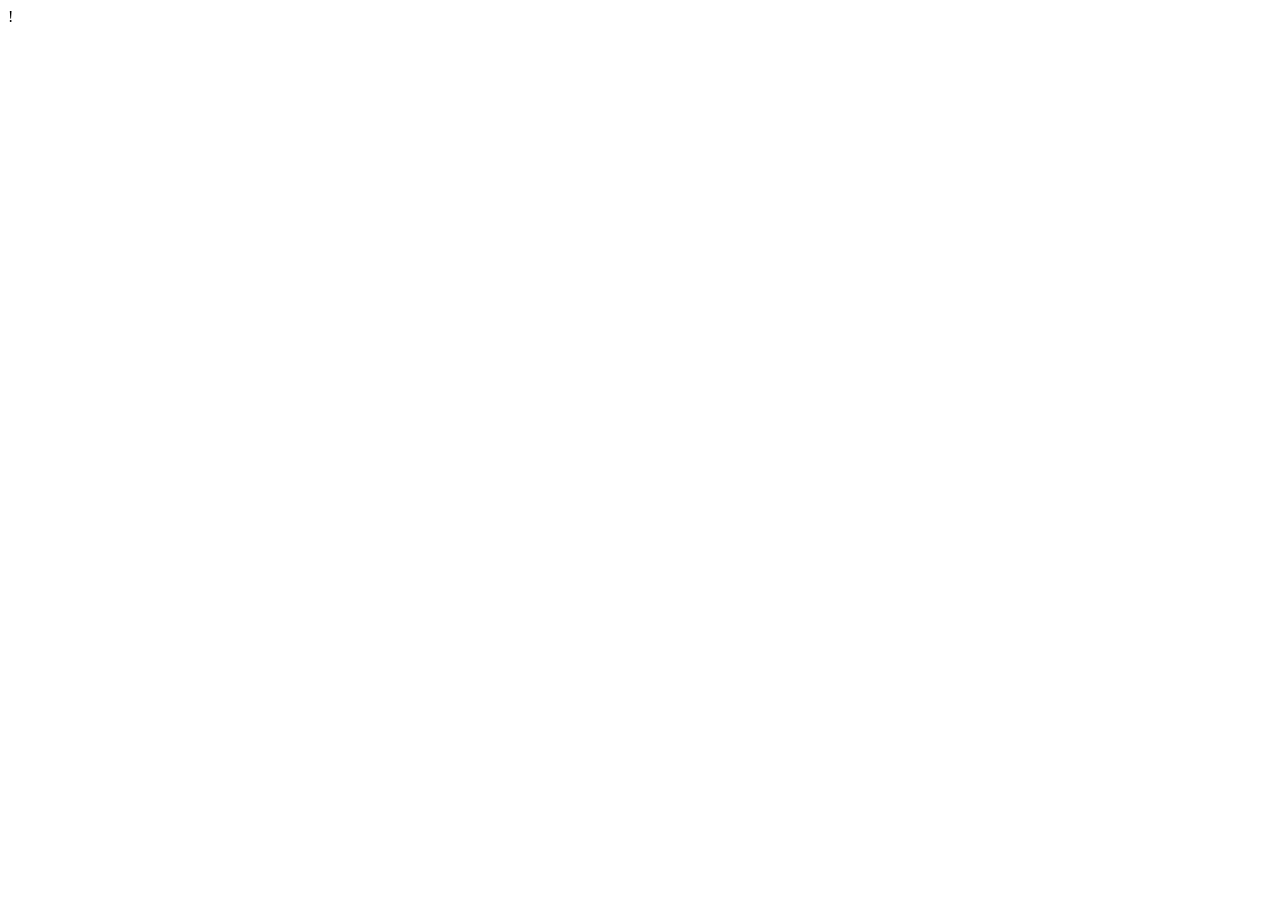
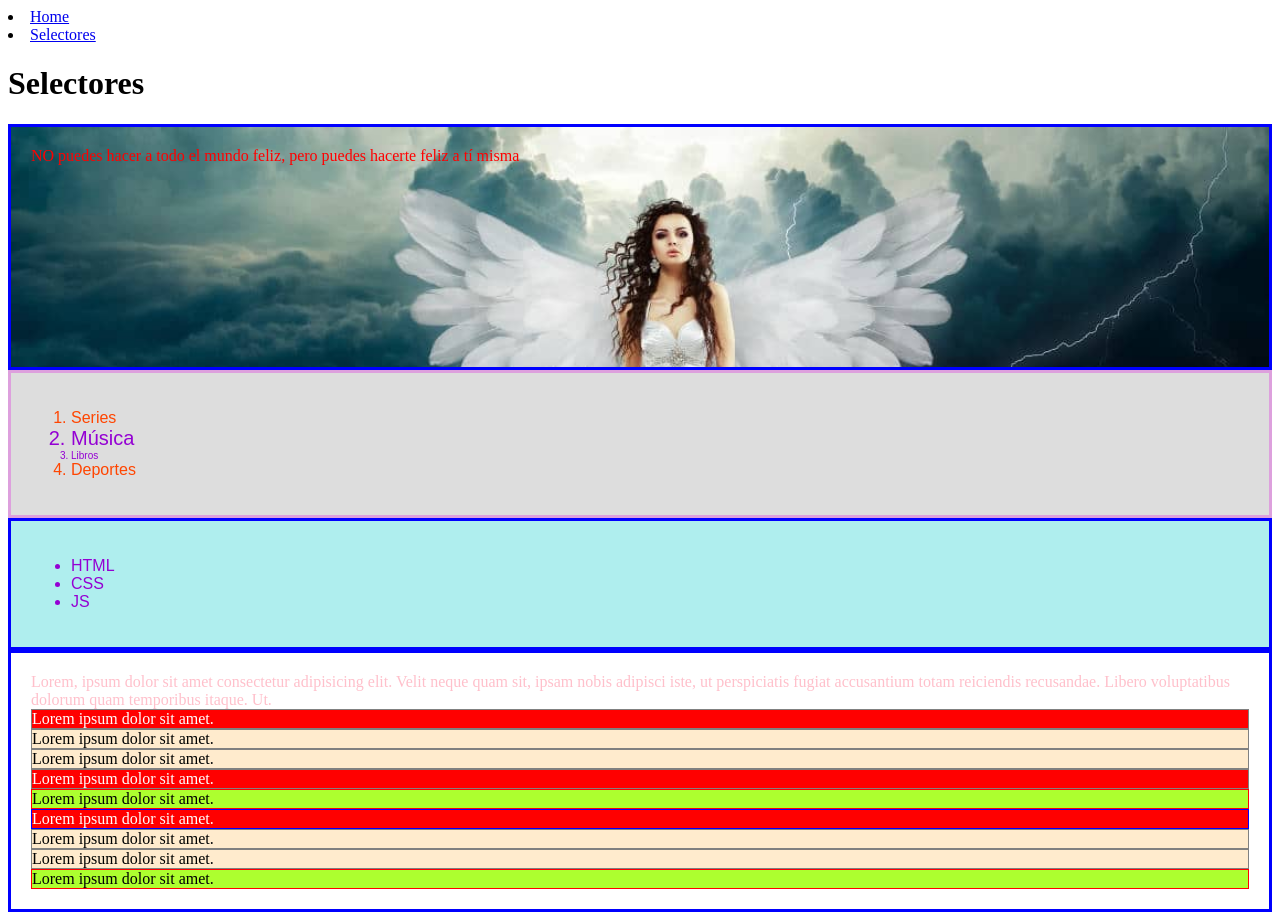
Before and after one commit to fullstack82/ejercicio-1-css3, a website: page www/selectores.html in a window 1280 px wide. Before the commit the page ends 800 px from the top, so only its background shows below. Drawn offline with Linux system fonts and the light colour scheme.

Commit message:
Ejercicio basico de CSS3

```diff
--- a/www/selectores.html
+++ b/www/selectores.html
@@ -1 +1,56 @@
-!
+<!DOCTYPE html>
+<html lang="en">
+
+<head>
+    <meta charset="UTF-8">
+    <meta name="viewport" content="width=device-width, initial-scale=1.0">
+    <title>Selectores</title>
+    <link rel="stylesheet" href="/styles/style.css">
+    <link rel="stylesheet" href="/styles/selectores.css">
+
+</head>
+
+<body>
+    <header>
+        <nav>
+            <li><a href="/">Home</a></li>
+            <li><a href="/selectores.html">Selectores</a></li>
+        </nav>
+    </header>
+    <h1>Selectores</h1>
+    <section id="intro">
+        <p lang="lat">NO puedes hacer a todo el mundo feliz, pero puedes hacerte feliz a tí misma</p>
+    </section>
+    <section id="ocio">
+        <ol>
+            <li class="item-list red">Series</li>
+            <li class="item-list big">Música</li>
+            <li class="item-list small">Libros</li>
+            <li class="item-list red">Deportes</li>
+        </ol>
+    </section>
+    <section id="desarrollo">
+        <ul>
+            <li class="item-list">HTML</li>
+            <li class="item-list">CSS</li>
+            <li class="item-list">JS</li>
+        </ul>
+    </section>
+    <section id="atributos">
+        <p data-author="Tu">Lorem, ipsum dolor sit amet consectetur adipisicing elit. Velit neque quam sit, ipsam nobis
+            adipisci iste, ut perspiciatis fugiat accusantium totam reiciendis recusandae. Libero voluptatibus dolorum
+            quam temporibus itaque. Ut.</p>
+        <article data-etiquetas="destacado oferta">Lorem ipsum dolor sit amet.</article>
+        <article data-etiquetas="destacado descuento">Lorem ipsum dolor sit amet.</article>
+        <article data-etiquetas="destacado ofeta descuento">Lorem ipsum dolor sit amet.</article>
+        <article data-etiquetas="destacado oferta">Lorem ipsum dolor sit amet.</article>
+        <article data-etiquetas="oferta descuento">Lorem ipsum dolor sit amet.</article>
+        <article data-etiquetas=" oferta">Lorem ipsum dolor sit amet.</article>
+        <article data-etiquetas="destacado descuento">Lorem ipsum dolor sit amet.</article>
+        <article data-etiquetas="destacado descuento">Lorem ipsum dolor sit amet.</article>
+        <article data-etiquetas="oferta descuento">Lorem ipsum dolor sit amet.</article>
+    </section>
+
+</body>
+
+</html>
--- /dev/null
+++ b/www/styles/normalice.css
@@ -0,0 +1,419 @@
+/*! normalize.css v8.0.1 | MIT License | github.com/necolas/normalize.css */
+
+
+/* Document
+   ========================================================================== */
+
+
+/**
+ * 1. Correct the line height in all browsers.
+ * 2. Prevent adjustments of font size after orientation changes in iOS.
+ */
+
+html {
+    line-height: 1.15;
+    /* 1 */
+    -webkit-text-size-adjust: 100%;
+    /* 2 */
+}
+
+
+/* Sections
+     ========================================================================== */
+
+
+/**
+   * Remove the margin in all browsers.
+   */
+
+body {
+    margin: 0;
+}
+
+
+/**
+   * Render the `main` element consistently in IE.
+   */
+
+main {
+    display: block;
+}
+
+
+/**
+   * Correct the font size and margin on `h1` elements within `section` and
+   * `article` contexts in Chrome, Firefox, and Safari.
+   */
+
+h1 {
+    font-size: 2em;
+    margin: 0.67em 0;
+}
+
+
+/* Grouping content
+     ========================================================================== */
+
+
+/**
+   * 1. Add the correct box sizing in Firefox.
+   * 2. Show the overflow in Edge and IE.
+   */
+
+hr {
+    box-sizing: content-box;
+    /* 1 */
+    height: 0;
+    /* 1 */
+    overflow: visible;
+    /* 2 */
+}
+
+
+/**
+   * 1. Correct the inheritance and scaling of font size in all browsers.
+   * 2. Correct the odd `em` font sizing in all browsers.
+   */
+
+pre {
+    font-family: monospace, monospace;
+    /* 1 */
+    font-size: 1em;
+    /* 2 */
+}
+
+
+/* Text-level semantics
+     ========================================================================== */
+
+
+/**
+   * Remove the gray background on active links in IE 10.
+   */
+
+a {
+    background-color: transparent;
+}
+
+
+/**
+   * 1. Remove the bottom border in Chrome 57-
+   * 2. Add the correct text decoration in Chrome, Edge, IE, Opera, and Safari.
+   */
+
+abbr[title] {
+    border-bottom: none;
+    /* 1 */
+    text-decoration: underline;
+    /* 2 */
+    text-decoration: underline dotted;
+    /* 2 */
+}
+
+
+/**
+   * Add the correct font weight in Chrome, Edge, and Safari.
+   */
+
+b,
+strong {
+    font-weight: bolder;
+}
+
+
+/**
+   * 1. Correct the inheritance and scaling of font size in all browsers.
+   * 2. Correct the odd `em` font sizing in all browsers.
+   */
+
+code,
+kbd,
+samp {
+    font-family: monospace, monospace;
+    /* 1 */
+    font-size: 1em;
+    /* 2 */
+}
+
+
+/**
+   * Add the correct font size in all browsers.
+   */
+
+small {
+    font-size: 80%;
+}
+
+
+/**
+   * Prevent `sub` and `sup` elements from affecting the line height in
+   * all browsers.
+   */
+
+sub,
+sup {
+    font-size: 75%;
+    line-height: 0;
+    position: relative;
+    vertical-align: baseline;
+}
+
+sub {
+    bottom: -0.25em;
+}
+
+sup {
+    top: -0.5em;
+}
+
+
+/* Embedded content
+     ========================================================================== */
+
+
+/**
+   * Remove the border on images inside links in IE 10.
+   */
+
+img {
+    border-style: none;
+}
+
+
+/* Forms
+     ========================================================================== */
+
+
+/**
+   * 1. Change the font styles in all browsers.
+   * 2. Remove the margin in Firefox and Safari.
+   */
+
+button,
+input,
+optgroup,
+select,
+textarea {
+    font-family: inherit;
+    /* 1 */
+    font-size: 100%;
+    /* 1 */
+    line-height: 1.15;
+    /* 1 */
+    margin: 0;
+    /* 2 */
+}
+
+
+/**
+   * Show the overflow in IE.
+   * 1. Show the overflow in Edge.
+   */
+
+button,
+input {
+    /* 1 */
+    overflow: visible;
+}
+
+
+/**
+   * Remove the inheritance of text transform in Edge, Firefox, and IE.
+   * 1. Remove the inheritance of text transform in Firefox.
+   */
+
+button,
+select {
+    /* 1 */
+    text-transform: none;
+}
+
+
+/**
+   * Correct the inability to style clickable types in iOS and Safari.
+   */
+
+button,
+[type="button"],
+[type="reset"],
+[type="submit"] {
+    -webkit-appearance: button;
+}
+
+
+/**
+   * Remove the inner border and padding in Firefox.
+   */
+
+button::-moz-focus-inner,
+[type="button"]::-moz-focus-inner,
+[type="reset"]::-moz-focus-inner,
+[type="submit"]::-moz-focus-inner {
+    border-style: none;
+    padding: 0;
+}
+
+
+/**
+   * Restore the focus styles unset by the previous rule.
+   */
+
+button:-moz-focusring,
+[type="button"]:-moz-focusring,
+[type="reset"]:-moz-focusring,
+[type="submit"]:-moz-focusring {
+    outline: 1px dotted ButtonText;
+}
+
+
+/**
+   * Correct the padding in Firefox.
+   */
+
+fieldset {
+    padding: 0.35em 0.75em 0.625em;
+}
+
+
+/**
+   * 1. Correct the text wrapping in Edge and IE.
+   * 2. Correct the color inheritance from `fieldset` elements in IE.
+   * 3. Remove the padding so developers are not caught out when they zero out
+   *    `fieldset` elements in all browsers.
+   */
+
+legend {
+    box-sizing: border-box;
+    /* 1 */
+    color: inherit;
+    /* 2 */
+    display: table;
+    /* 1 */
+    max-width: 100%;
+    /* 1 */
+    padding: 0;
+    /* 3 */
+    white-space: normal;
+    /* 1 */
+}
+
+
+/**
+   * Add the correct vertical alignment in Chrome, Firefox, and Opera.
+   */
+
+progress {
+    vertical-align: baseline;
+}
+
+
+/**
+   * Remove the default vertical scrollbar in IE 10+.
+   */
+
+textarea {
+    overflow: auto;
+}
+
+
+/**
+   * 1. Add the correct box sizing in IE 10.
+   * 2. Remove the padding in IE 10.
+   */
+
+[type="checkbox"],
+[type="radio"] {
+    box-sizing: border-box;
+    /* 1 */
+    padding: 0;
+    /* 2 */
+}
+
+
+/**
+   * Correct the cursor style of increment and decrement buttons in Chrome.
+   */
+
+[type="number"]::-webkit-inner-spin-button,
+[type="number"]::-webkit-outer-spin-button {
+    height: auto;
+}
+
+
+/**
+   * 1. Correct the odd appearance in Chrome and Safari.
+   * 2. Correct the outline style in Safari.
+   */
+
+[type="search"] {
+    -webkit-appearance: textfield;
+    /* 1 */
+    outline-offset: -2px;
+    /* 2 */
+}
+
+
+/**
+   * Remove the inner padding in Chrome and Safari on macOS.
+   */
+
+[type="search"]::-webkit-search-decoration {
+    -webkit-appearance: none;
+}
+
+
+/**
+   * 1. Correct the inability to style clickable types in iOS and Safari.
+   * 2. Change font properties to `inherit` in Safari.
+   */
+
+ ::-webkit-file-upload-button {
+    -webkit-appearance: button;
+    /* 1 */
+    font: inherit;
+    /* 2 */
+}
+
+
+/* Interactive
+     ========================================================================== */
+
+
+/*
+   * Add the correct display in Edge, IE 10+, and Firefox.
+   */
+
+details {
+    display: block;
+}
+
+
+/*
+   * Add the correct display in all browsers.
+   */
+
+summary {
+    display: list-item;
+}
+
+
+/* Misc
+     ========================================================================== */
+
+
+/**
+   * Add the correct display in IE 10+.
+   */
+
+template {
+    display: none;
+}
+
+
+/**
+   * Add the correct display in IE 10.
+   */
+
+[hidden] {
+    display: none;
+}
--- /dev/null
+++ b/www/styles/selectores.css
@@ -0,0 +1,88 @@
+p {
+    color: darkslategray;
+    margin: 0;
+}
+
+section {
+    padding: 20px;
+}
+
+.item-list {
+    color: darkviolet;
+    font-family: sans-serif;
+}
+
+.red {
+    color: orangered;
+}
+
+.big {
+    font-size: 20px;
+}
+
+.small {
+    font-size: 10px;
+}
+
+#intro {
+    background-image: url('/www/images/hada1.jpg');
+    background-repeat: no-repeat;
+    background-size: cover;
+    height: 200px;
+}
+
+#ocio {
+    background-color: #ddd;
+}
+
+#desarrollo {
+    background-color: paleturquoise;
+}
+
+[id] {
+    border: 3px solid blue;
+}
+
+[id="ocio"] {
+    border-color: plum;
+}
+
+[lang="lat"] {
+    color: red;
+}
+
+[data-author="Tu"] {
+    color: pink;
+}
+
+
+/* selecciona todos los elementos cuyo atributo contengan la palabra oferta */
+
+[data-etiquetas~="oferta"] {
+    background-color: powderblue;
+    border: 1px solid blue;
+}
+
+
+/* selecciona todos los elementos cuyo atributo contengan la cadena de texto que podría ser un trozo de la palabra */
+
+[data-etiquetas*="des"] {
+    background-color: greenyellow;
+    border: 1px solid red;
+}
+
+
+/* selecciona todos los elementos cuyo atributo empiezen por la cadena de texto */
+
+[data-etiquetas^="des"] {
+    background-color: blanchedalmond;
+    border: 1px solid gray;
+}
+
+
+/* selecciona todos los elementos cuyo atributo empiezen por la cadena de texto */
+
+[data-etiquetas$="ta"] {
+    background-color: red;
+    color: white;
+}
--- a/www/styles/styles.css
+++ b/www/styles/styles.css
@@ -0,0 +1,8 @@
+@import 'normalice.css';
+h1 {
+    color: blue;
+}
+
+* {
+    padding: px;
+}
```
Also changed, not shown: www/images/hada1.jpg (added).
